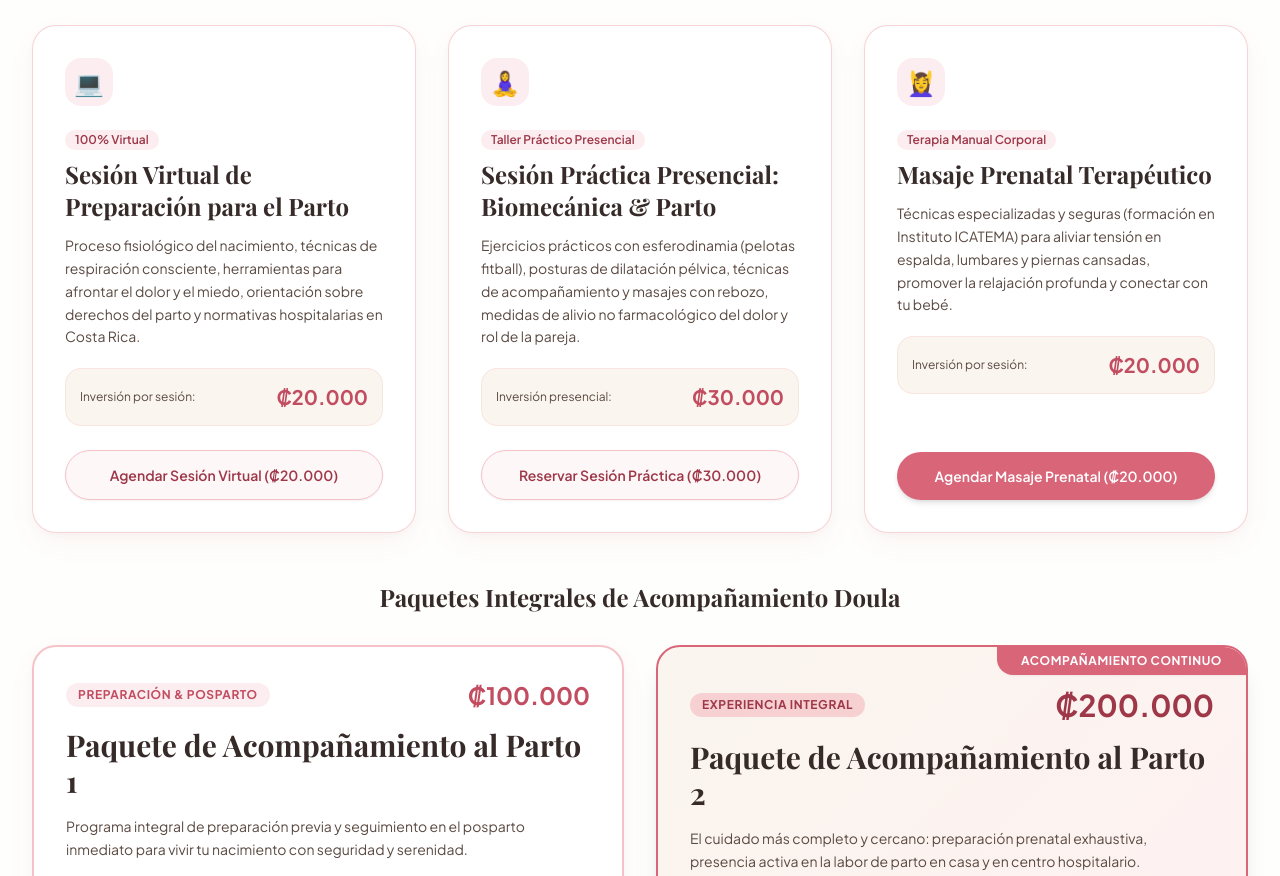
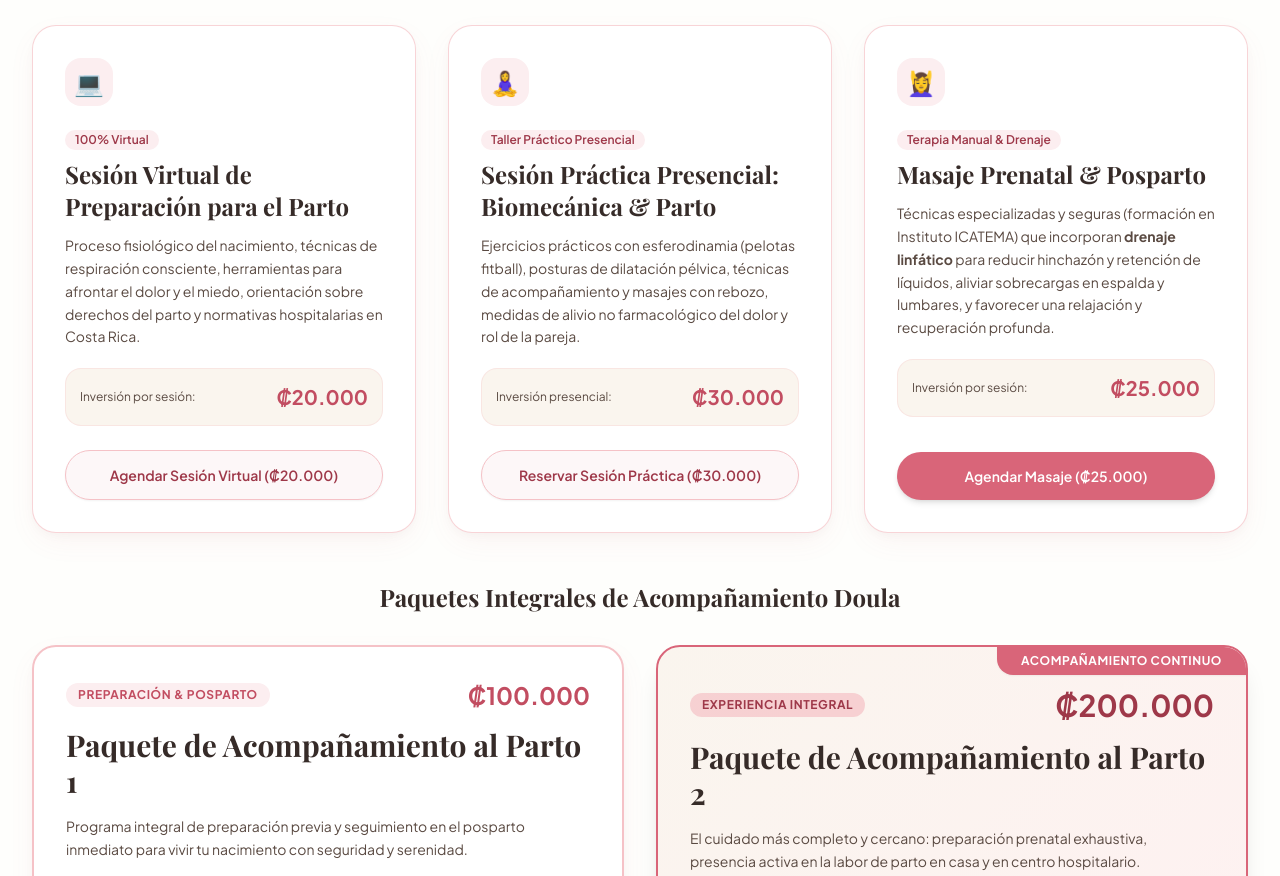
Before and after one commit to julirojasarg/amarte-maternidad, a website: page 1-Sitio-Web-Amarte/index.html in a window 1280 px wide. Shown: the part 1300-2176 px from the top of the page. Drawn offline with nearby package versions, Linux system fonts and the light colour scheme; a web font is replaced by a local one.

Commit message:
feat: actualizar masaje a prenatal y posparto con drenaje linfatico por 25k

```diff
--- a/1-Sitio-Web-Amarte/index.html
+++ b/1-Sitio-Web-Amarte/index.html
@@ -328,29 +328,29 @@
           </button>
         </div>
 
-        <!-- Sesión 3: Masaje Prenatal Relajante & Terapéutico -->
+        <!-- Sesión 3: Masaje Prenatal & Posparto con Drenaje Linfático -->
         <div class="bg-white rounded-3xl p-7 sm:p-8 border border-brand-200/70 shadow-soft shadow-card-hover flex flex-col justify-between group">
           <div>
             <div class="w-12 h-12 rounded-2xl bg-brand-100 text-brand-600 flex items-center justify-center text-2xl mb-5 group-hover:scale-110 transition-transform">
               💆‍♀️
             </div>
-            <span class="text-xs font-semibold px-2.5 py-0.5 rounded-full bg-brand-100 text-brand-700 inline-block mb-2">Terapia Manual Corporal</span>
+            <span class="text-xs font-semibold px-2.5 py-0.5 rounded-full bg-brand-100 text-brand-700 inline-block mb-2">Terapia Manual & Drenaje</span>
             <h3 class="font-heading font-bold text-2xl text-warm-900 mb-3 group-hover:text-brand-600 transition-colors">
-              Masaje Prenatal Terapéutico
+              Masaje Prenatal & Posparto
             </h3>
             <p class="text-sm text-warm-800 leading-relaxed mb-5">
-              Técnicas especializadas y seguras (formación en Instituto ICATEMA) para aliviar tensión en espalda, lumbares y piernas cansadas, promover la relajación profunda y conectar con tu bebé.
+              Técnicas especializadas y seguras (formación en Instituto ICATEMA) que incorporan <strong>drenaje linfático</strong> para reducir hinchazón y retención de líquidos, aliviar sobrecargas en espalda y lumbares, y favorecer una relajación y recuperación profunda.
             </p>
             <div class="bg-[#FAF5EE] rounded-2xl p-3.5 mb-6 border border-brand-200/30 flex items-center justify-between">
               <span class="text-xs text-warm-800">Inversión por sesión:</span>
-              <span class="font-bold text-xl text-brand-600">₡20.000</span>
+              <span class="font-bold text-xl text-brand-600">₡25.000</span>
             </div>
           </div>
           <button
-            onclick="openServiceWhatsApp('Masaje Prenatal Terapéutico', '₡20.000')"
+            onclick="openServiceWhatsApp('Masaje Prenatal y Posparto con Drenaje Linfático', '₡25.000')"
             class="w-full py-3.5 px-4 rounded-full bg-brand-500 hover:bg-brand-600 text-white font-semibold text-sm transition-all text-center cursor-pointer shadow-md active:scale-95"
           >
-            Agendar Masaje Prenatal (₡20.000)
+            Agendar Masaje (₡25.000)
           </button>
         </div>
 
@@ -970,7 +970,7 @@
         <div>
           <h4 class="font-bold text-warm-900 mb-4">Servicios & Cursos</h4>
           <ul class="space-y-2.5">
-            <li><a href="#parto" class="hover:text-brand-500 transition-colors">Masaje Prenatal Terapéutico (₡20k)</a></li>
+            <li><a href="#parto" class="hover:text-brand-500 transition-colors">Masaje Prenatal & Posparto (₡25k)</a></li>
             <li><a href="#parto" class="hover:text-brand-500 transition-colors">Preparación Parto Virtual (₡20k)</a></li>
             <li><a href="#parto" class="hover:text-brand-500 transition-colors">Sesión Práctica Presencial (₡30k)</a></li>
             <li><a href="#parto" class="hover:text-brand-500 transition-colors">Paquete Doula Parto 1 (₡100k)</a></li>
```
Also changed, not shown: 2-Kardex-Doula/index.html (+2 -2 lines), 2-Kardex-Doula/kardex.html (+2 -2 lines), index.html (+8 -8 lines), kardex.html (+2 -2 lines).
